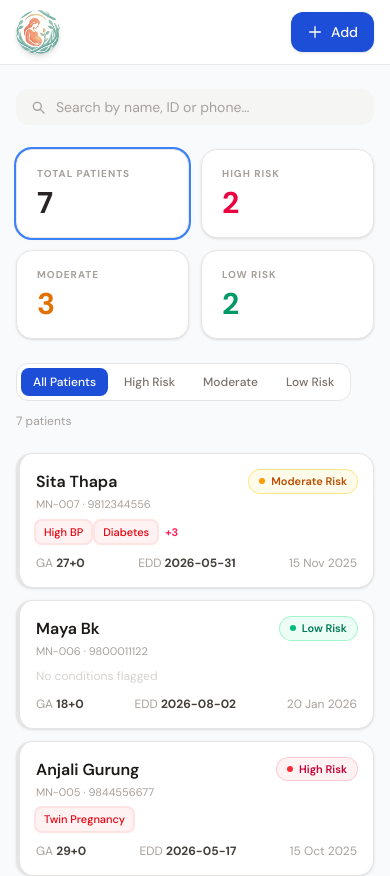
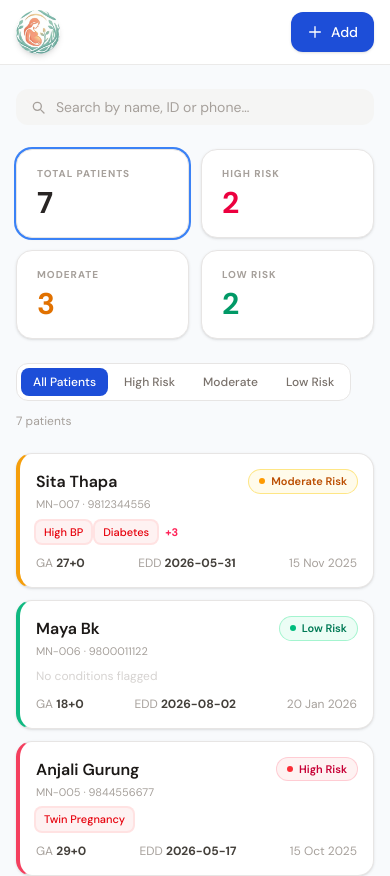
Before and after one commit to shashipathak007/MothersNest, a React (Vite) app: page / in a window 390 px wide. Shown: the top 876 px of the page. Built offline with nearby package versions, Linux system fonts and the light colour scheme.

Commit message:
made responsive

```diff
--- a/src/components/patient/InfoTab.jsx
+++ b/src/components/patient/InfoTab.jsx
@@ -97,8 +97,8 @@
   const pendingLabs = (patient.labs || []).filter(l => l.status === "pending");
 
   const lastVisit = patient.visits?.[0];
-  const bpAlert = lastVisit?.bpFlag;
-  const fhrAlert = lastVisit?.fhrFlag;
+  const bpAlert = lastVisit?.bpFlag === "normal" ? null : lastVisit?.bpFlag;
+  const fhrAlert = lastVisit?.fhrFlag === "normal" ? null : lastVisit?.fhrFlag;
 
   const activeBasicMed = BASIC_MEDICAL_FLAGS.filter(f => patient.basicMedical?.[f.key]);
 
--- a/src/components/ui/Card.jsx
+++ b/src/components/ui/Card.jsx
@@ -1,6 +1,6 @@
-export default function Card({ children, className = "" }) {
+export default function Card({ children, className = "", ...props }) {
   return (
-    <div className={`bg-white rounded-2xl border border-stone-200 shadow-sm ${className}`}>
+    <div className={`bg-white rounded-2xl border border-stone-200 shadow-sm ${className}`} {...props}>
       {children}
     </div>
   );
```
Also changed, not shown: 5 other files (tests, documents, lock files or other folders).
